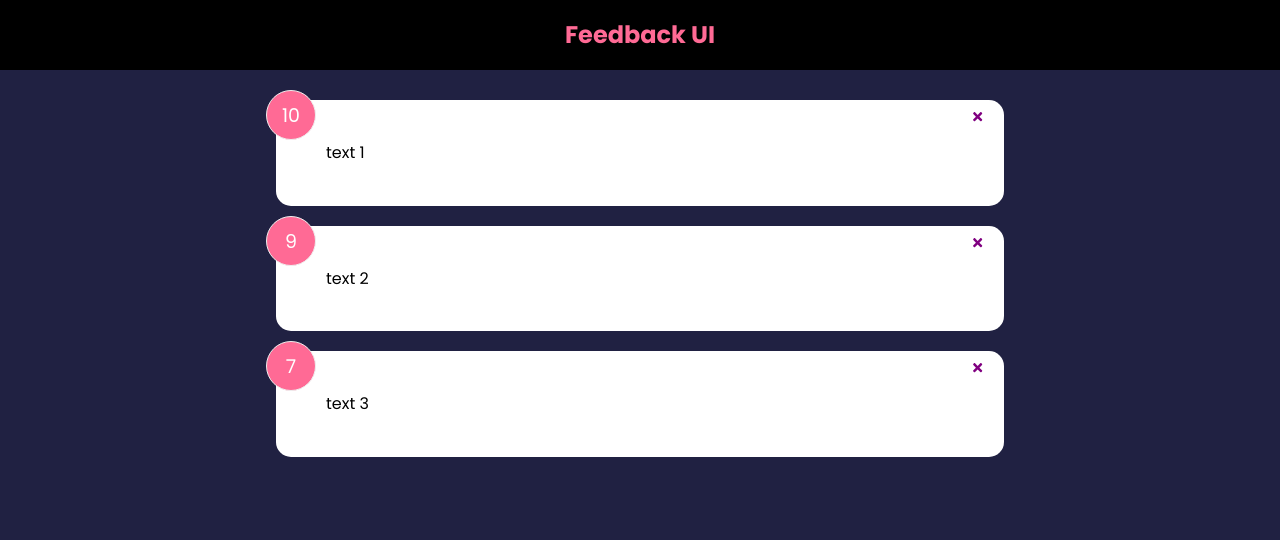
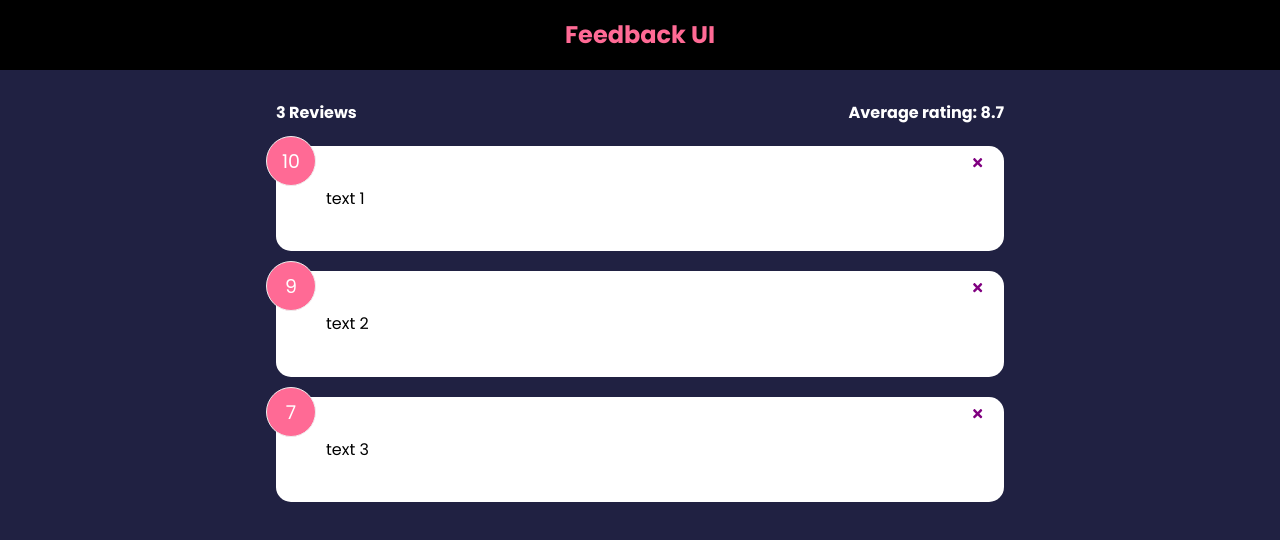
Before and after one commit to Rocio01/feedback-app, a React (Create React App) app: page / in a window 1280 px wide. Shown: the top 540 px of the page. Built offline with nearby package versions, Linux system fonts and the light colour scheme.

Commit message:
Add FeedbackStats component

```diff
--- a/src/App.js
+++ b/src/App.js
@@ -3,6 +3,7 @@
 import Header from './components/Header';
 import FeedbackList from './components/FeedbackList';
 import FeedbackData from "./data/FeedbackData";
+import FeedbackStats from './components/FeedbackStats';
 
 function App() {
   const [feedback, setFeedback] = useState(FeedbackData)
@@ -16,6 +17,7 @@
     <div className="App">
       <Header />
       <div className="container">
+        <FeedbackStats feedback={feedback} />
         <FeedbackList
          feedback={feedback}
          handleDelete={deleteFeedback} />
--- /dev/null
+++ b/src/components/FeedbackStats.jsx
@@ -0,0 +1,24 @@
+import React from 'react'
+import PropTypes from 'prop-types'
+
+const FeedbackStats = ({feedback}) => {
+let average = feedback.reduce((acc, curr) => {
+  return acc + curr.rating
+}, 0) / feedback.length
+average = average.toFixed(1).replace(/[.,]0$/, '')
+
+  return (
+    <div className='feedback-stats'>
+      <h4>
+        { feedback.length} Reviews
+      </h4>
+      <h4> Average rating: {isNaN(average) ? 0 : average}</h4>
+
+      </div>
+  )
+}
+FeedbackStats.propTypes = {
+  feedback: PropTypes.array.isRequired
+
+}
+export default FeedbackStats
```
